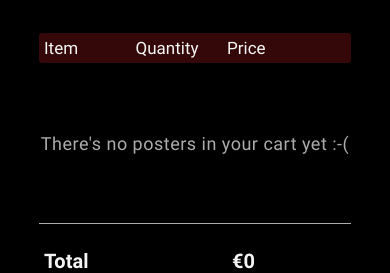
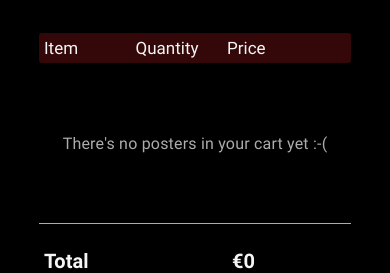
Before and after one commit to CarinWood/Poster-shop, a React (Create React App) app: page /checkout in a window 390 px wide. Shown: the part 371-644 px from the top of the page. Built offline with nearby package versions, Linux system fonts and the light colour scheme.

Commit message:
made smaller text in cart

```diff
--- a/src/components/cart/cart.css
+++ b/src/components/cart/cart.css
@@ -113,4 +113,11 @@
         margin-left: -40px;
     }
 
+    .no-poster-msg {
+        text-align: center;
+        font-size: 16px;
+        opacity: 0.7;
+        letter-spacing: 0.2px;
+    }
+
 }
```
